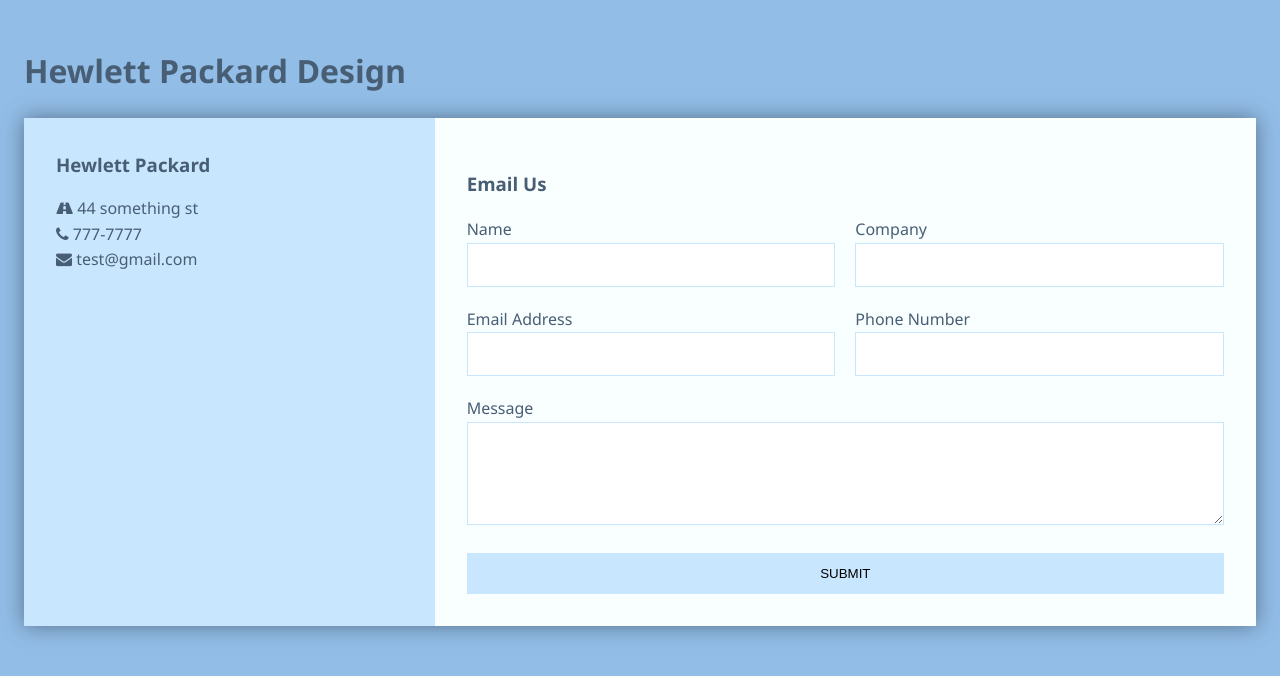
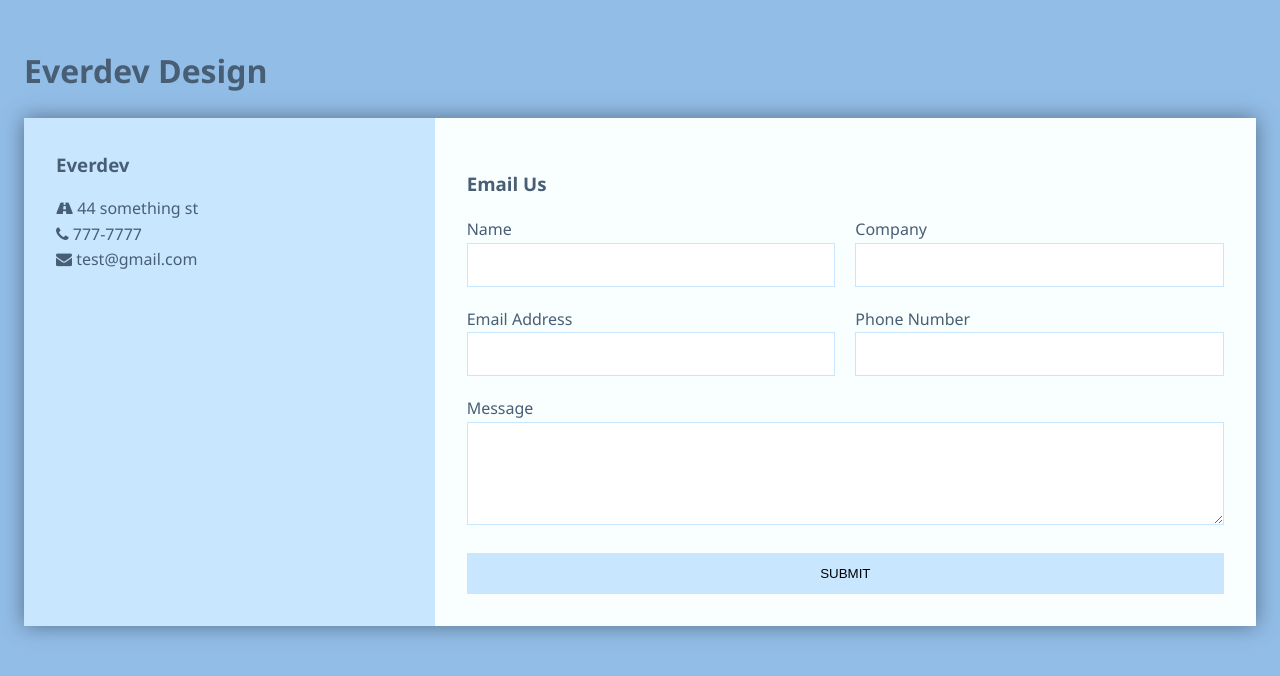
Before and after one commit to rdevega85/responsiveform, a plain HTML site: page index.html in a window 1280 px wide. Drawn offline with nearby package versions, Linux system fonts and the light colour scheme.

Commit message:
Update index.html

```diff
--- a/index.html
+++ b/index.html
@@ -12,10 +12,10 @@
   </head>
   <body>
     <div class="container">
-        <h1 class="brand">Hewlett Packard Design</h1>
+        <h1 class="brand">Everdev Design</h1>
         <div class="wrapper animated bounceInLeft">
           <div class="company-info">
-              <h3>Hewlett Packard</h3>
+              <h3>Everdev</h3>
               <!-- use font awesome for road, phone, envelope-->
                 <ul>
                   <li><i class="fa fa-road"></i> 44 something st</li>
```
